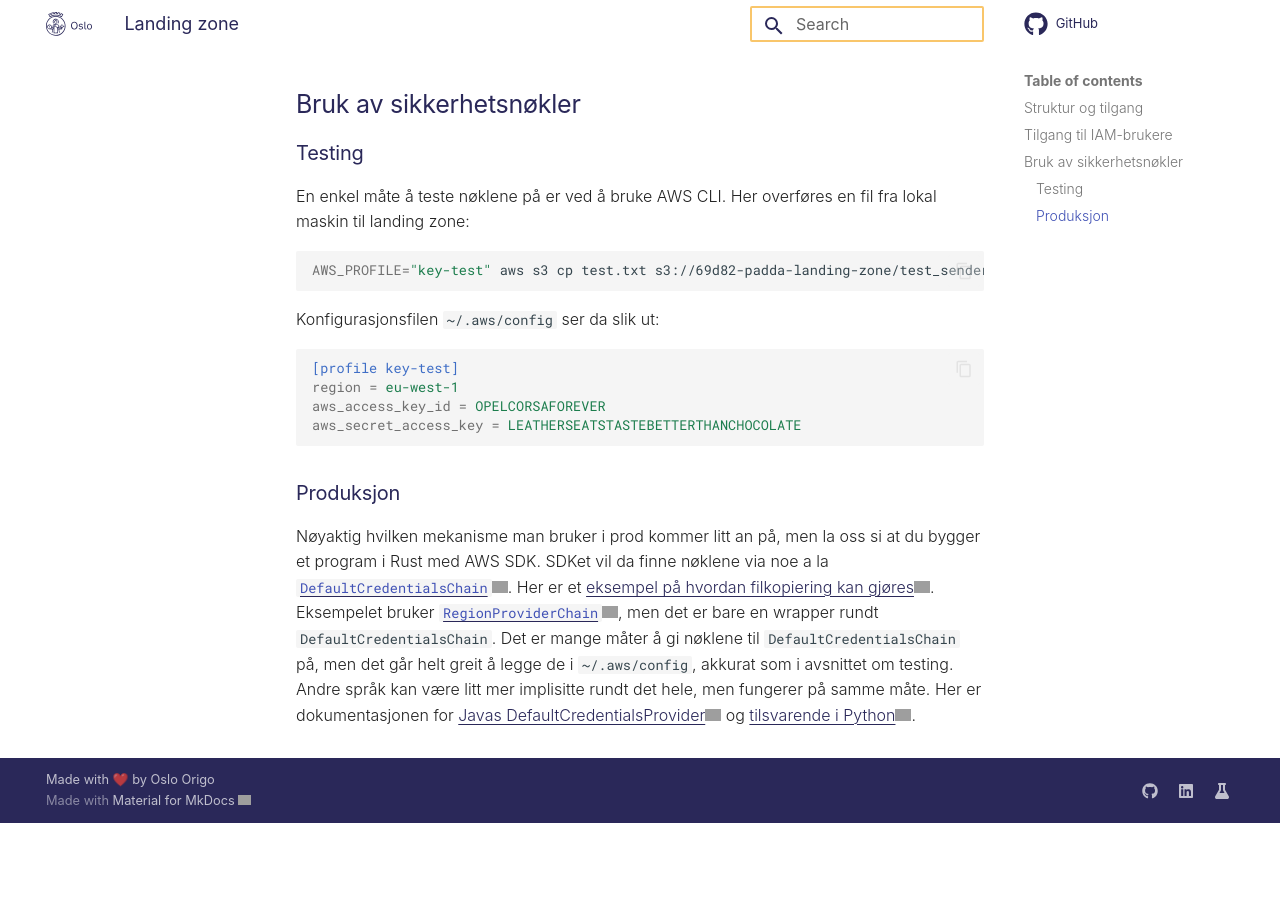
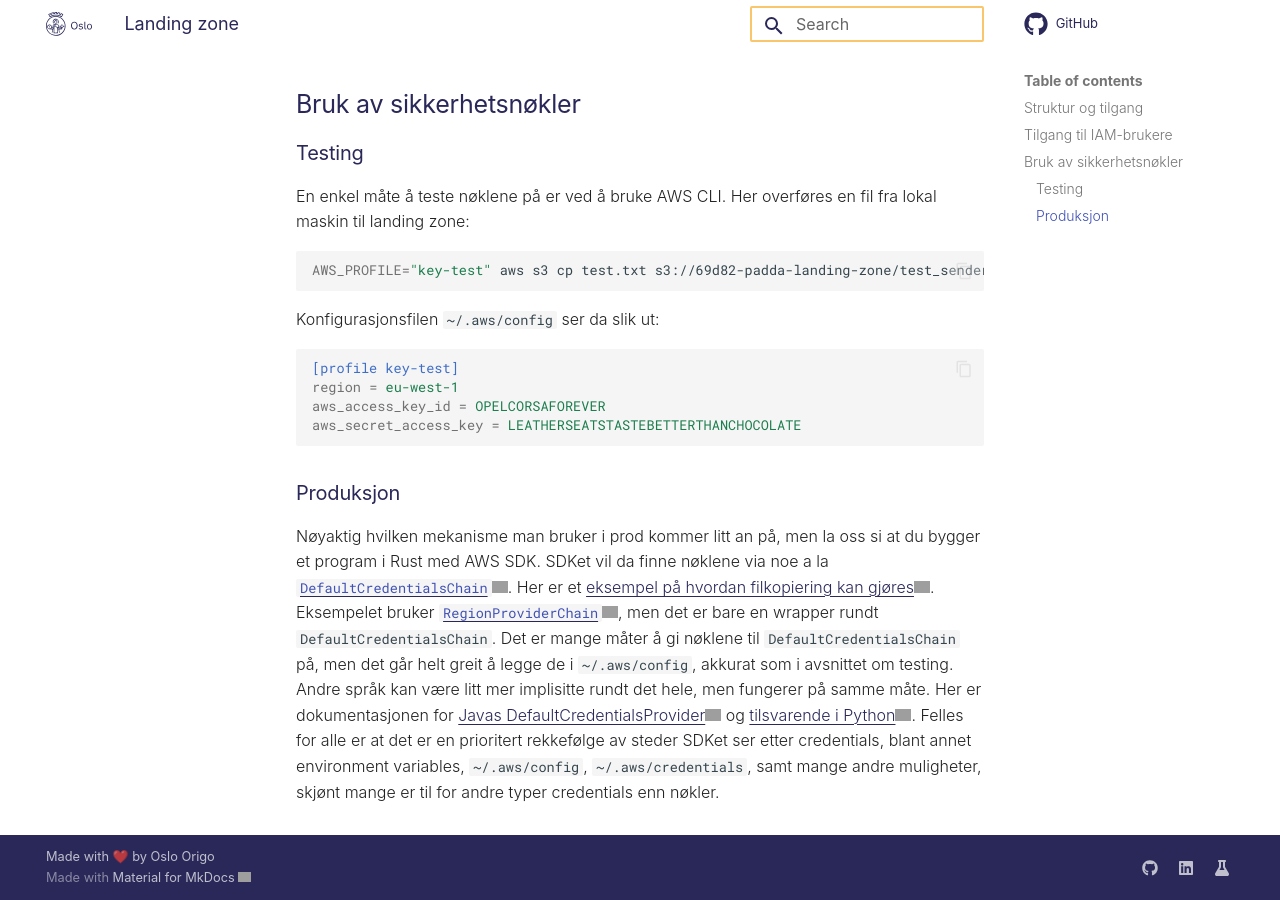
Before and after one commit to oslokommune/padda-golden-path, an MkDocs documentation site: the page built from docs/guides/data/landing-zone.md, in a window 1280 px wide and 900 px high, scrolled down 711 px, cut to the strip 0-900 px from the top of the window. Built offline with MkDocs 1.6.1 and Material for MkDocs 9.7.7, drawn with Linux system fonts in a browser that asks for light colours; comment, search, counter and statistics services are not loaded; before the commit the page ends 1534 px from its top, so only the background shows below that; grey boxes are pictures that could not be loaded.

Commit message:
more docs

```diff
--- a/docs/guides/data/landing-zone.md
+++ b/docs/guides/data/landing-zone.md
@@ -36,4 +36,4 @@
 
 ### Produksjon
 
-Nøyaktig hvilken mekanisme man bruker i prod kommer litt an på, men la oss si at du bygger et program i Rust med AWS SDK. SDKet vil da finne nøklene via noe a la [`DefaultCredentialsChain`](https://docs.rs/aws-config/latest/aws_config/default_provider/credentials/struct.DefaultCredentialsChain.html). Her er et [eksempel på hvordan filkopiering kan gjøres](https://github.com/awsdocs/aws-doc-sdk-examples/blob/main/rustv1/examples/s3/src/bin/copy-object.rs). Eksempelet bruker [`RegionProviderChain`](https://docs.rs/aws-config/latest/aws_config/meta/region/struct.RegionProviderChain.html), men det er bare en wrapper rundt `DefaultCredentialsChain`. Det er mange måter å gi nøklene til `DefaultCredentialsChain` på, men det går helt greit å legge de i `~/.aws/config`, akkurat som i avsnittet om testing. Andre språk kan være litt mer implisitte rundt det hele, men fungerer på samme måte. Her er dokumentasjonen for [Javas DefaultCredentialsProvider](https://sdk.amazonaws.com/java/api/latest/software/amazon/awssdk/auth/credentials/DefaultCredentialsProvider.html) og [tilsvarende i Python](https://boto3.amazonaws.com/v1/documentation/api/latest/guide/credentials.html).
+Nøyaktig hvilken mekanisme man bruker i prod kommer litt an på, men la oss si at du bygger et program i Rust med AWS SDK. SDKet vil da finne nøklene via noe a la [`DefaultCredentialsChain`](https://docs.rs/aws-config/latest/aws_config/default_provider/credentials/struct.DefaultCredentialsChain.html). Her er et [eksempel på hvordan filkopiering kan gjøres](https://github.com/awsdocs/aws-doc-sdk-examples/blob/main/rustv1/examples/s3/src/bin/copy-object.rs). Eksempelet bruker [`RegionProviderChain`](https://docs.rs/aws-config/latest/aws_config/meta/region/struct.RegionProviderChain.html), men det er bare en wrapper rundt `DefaultCredentialsChain`. Det er mange måter å gi nøklene til `DefaultCredentialsChain` på, men det går helt greit å legge de i `~/.aws/config`, akkurat som i avsnittet om testing. Andre språk kan være litt mer implisitte rundt det hele, men fungerer på samme måte. Her er dokumentasjonen for [Javas DefaultCredentialsProvider](https://sdk.amazonaws.com/java/api/latest/software/amazon/awssdk/auth/credentials/DefaultCredentialsProvider.html) og [tilsvarende i Python](https://boto3.amazonaws.com/v1/documentation/api/latest/guide/credentials.html). Felles for alle er at det er en prioritert rekkefølge av steder SDKet ser etter credentials, blant annet environment variables, `~/.aws/config`, `~/.aws/credentials`, samt mange andre muligheter, skjønt mange er til for andre typer credentials enn nøkler.
```
